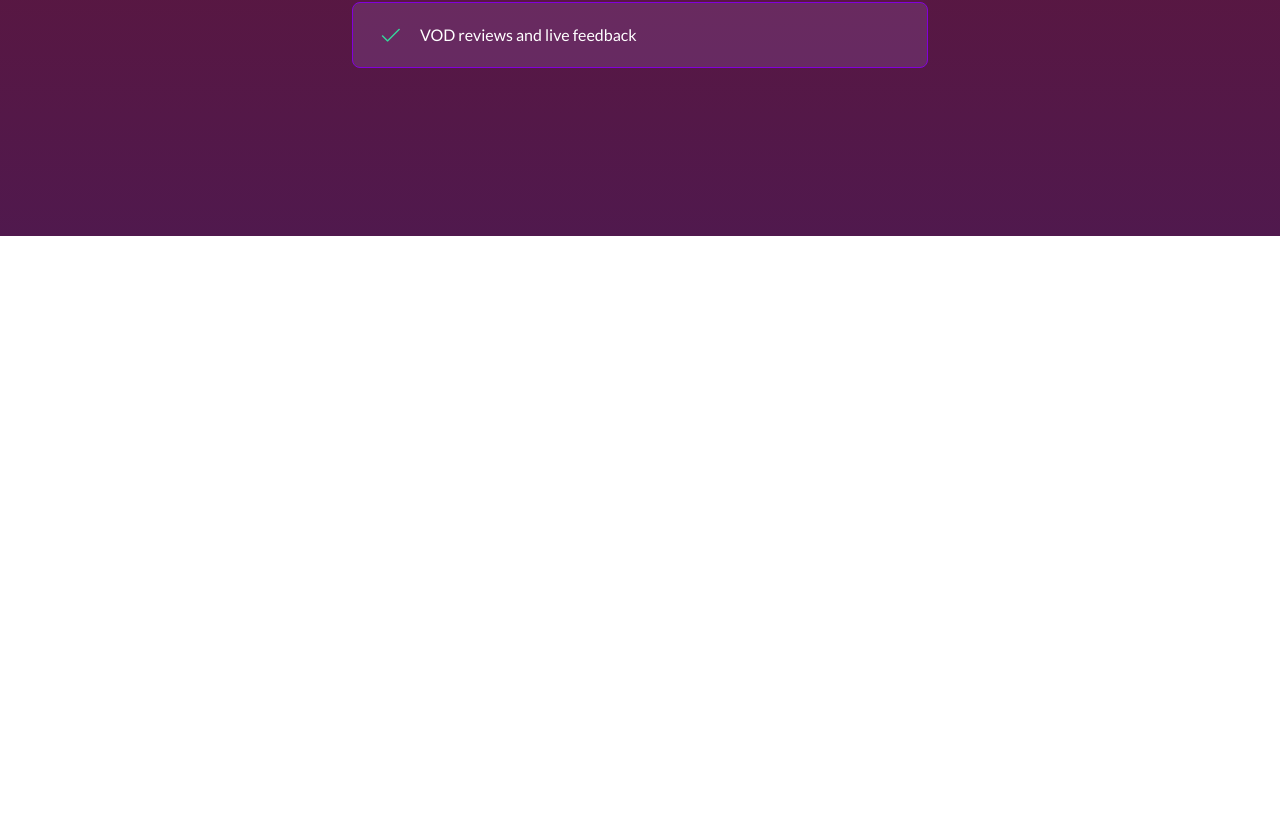
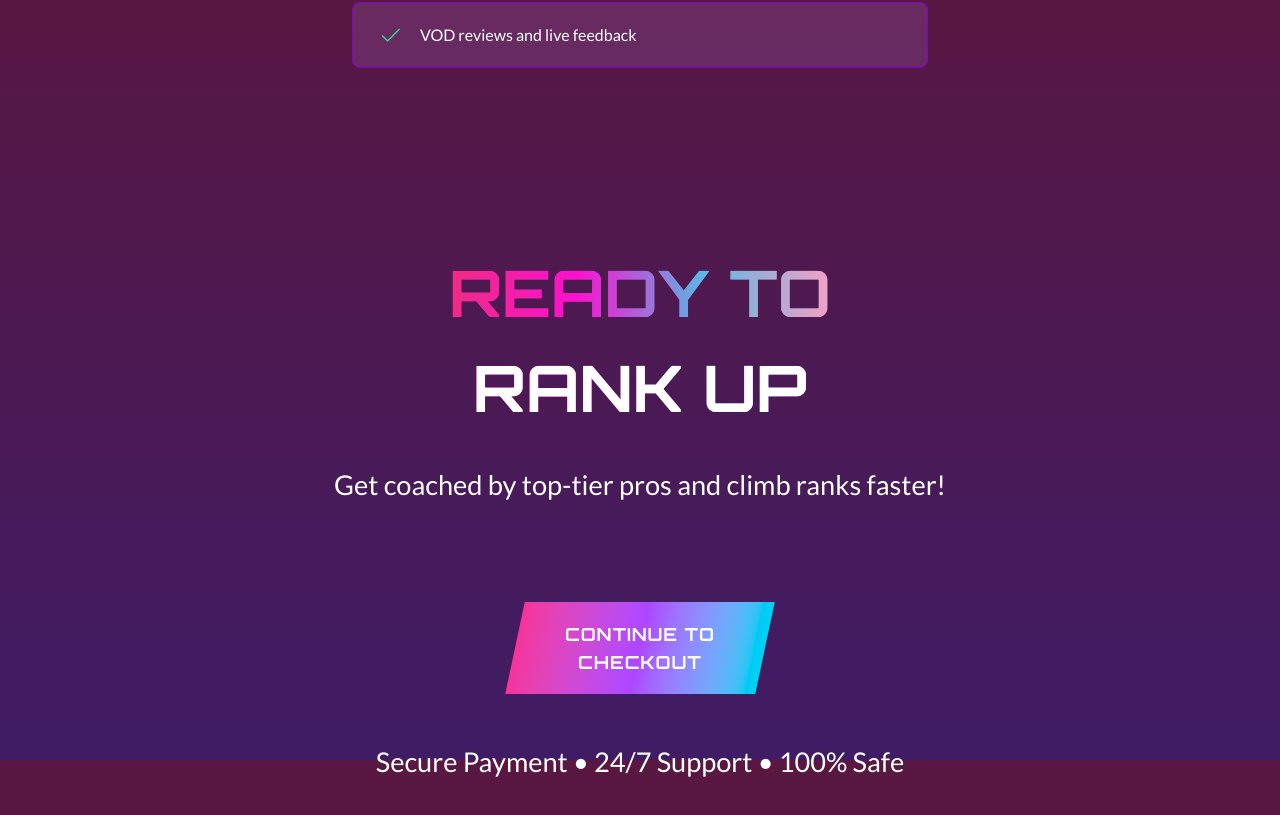
Before and after one commit to developeruzairsaleem/diffed, a Next.js app: page / in a window 1280 px wide. Shown: the part 3240-4055 px from the top of the page. Before the commit the page ends 3476 px from the top, so only its background shows below. Built offline with nearby package versions, Linux system fonts and the light colour scheme.

Commit message:
valorant page added

```diff
--- a/src/app/page.tsx
+++ b/src/app/page.tsx
@@ -1,6 +1,7 @@
 import Coaching from "@/components/Coaching";
 import Navbar from "@/components/Navbar";
 import Packages from "@/components/Packages";
+import RankUp from "@/components/RankUp";
 import Services from "@/components/Services";
 import WhatYouGet from "@/components/WhatYouGet";
 import Image from "next/image";
@@ -23,6 +24,7 @@ export default function Home() {
       <Services />
       <Packages />
       <WhatYouGet />
+      <RankUp />
     </div>
   );
 }
--- /dev/null
+++ b/src/components/RankUp.tsx
@@ -0,0 +1,58 @@
+import { lato, orbitron } from "@/fonts/fonts";
+
+export default function RankUp() {
+  return (
+    <div className="">
+      <h2
+        style={{ display: "flex", justifyContent: "center" }}
+        className="gradient-text "
+      >
+        <div className="gradient-text my-5">READY TO</div>
+      </h2>
+
+      <h2
+        style={{ display: "flex", justifyContent: "center" }}
+        className="gradient-text "
+      >
+        <div style={{ color: "white" }} className="gradient-text">
+          RANK UP
+        </div>
+      </h2>
+
+      <p className={`text-center ${lato.className} my-10 text-[1.7rem] mb-24`}>
+        Get coached by top-tier pros and climb ranks faster!
+      </p>
+      <div className="flex justify-center mb-12">
+        <button
+          className={` ${orbitron.className} relative mx-auto inline-block cursor-pointer group`}
+        >
+          <div
+            className={`
+
+            bg-gradient-to-r from-pink-500 via-purple-500 to-cyan-400
+            transform -skew-x-12
+
+
+            px-12 py-4
+            transition-all duration-300 ease-out
+            hover:scale-105
+          `}
+          >
+            <div className="flex items-center justify-center h-full p-0.5 transform skew-x-12">
+              <span className="text-white text-lg font-bold tracking-wider">
+                CONTINUE TO
+                <div>CHECKOUT</div>
+              </span>
+            </div>
+          </div>
+        </button>
+      </div>
+
+      <p
+        className={`text-center ${lato.className} my-10 mb-40   text-[1.7rem] mb-12`}
+      >
+        Secure Payment • 24/7 Support • 100% Safe
+      </p>
+    </div>
+  );
+}
```
